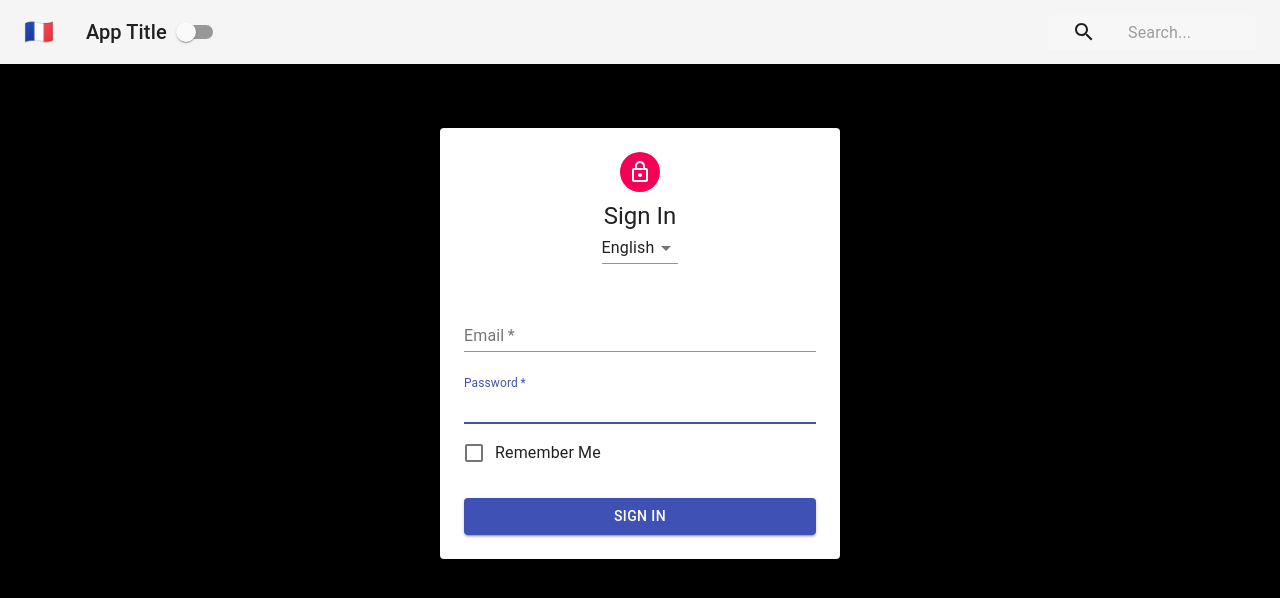
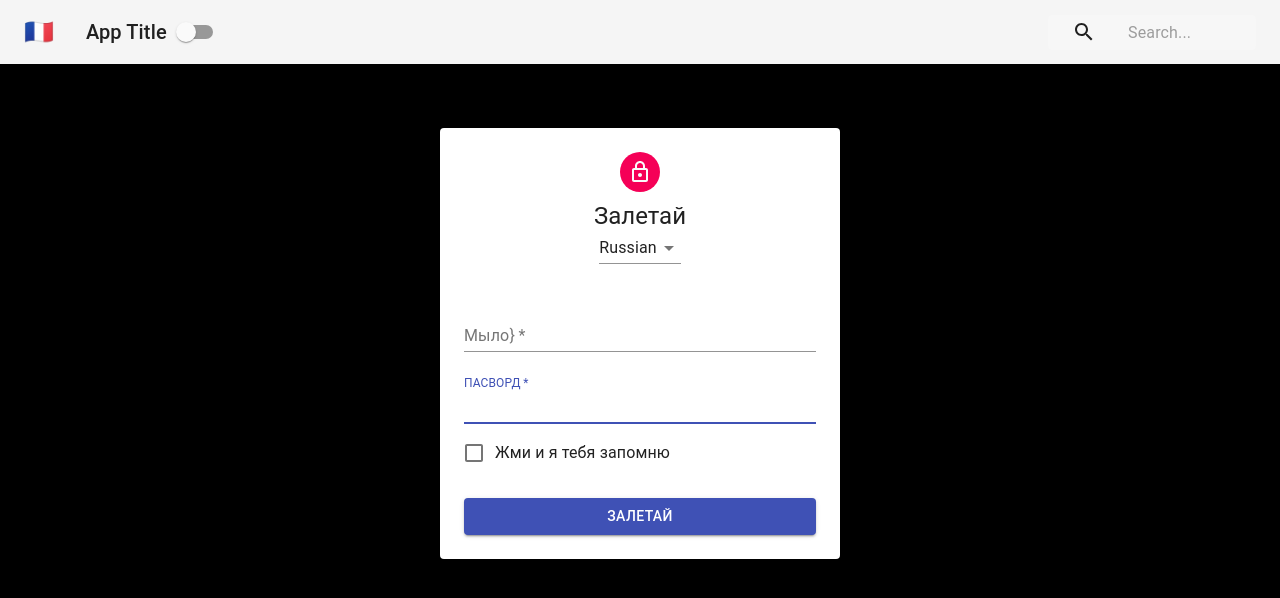
Before and after one commit to AlexeyTarasovv/context-ex, a React (Create React App) app: page / in a window 1280 px wide. Shown: the top 598 px of the page. Built offline with nearby package versions, Linux system fonts and the light colour scheme.

Commit message:
create LanguageContext and add it to form

```diff
--- a/src/App.js
+++ b/src/App.js
@@ -3,15 +3,18 @@ import Navbar from './Navbar';
 import Form from './Form';
 import PageContent from './PageContent';
 import { ThemeProvider } from './contexts/ThemeContext';
+import { LanguageProvider } from './contexts/LanguageContext';
 
 class App extends Component {
 	render() {
 		return (
 			<ThemeProvider>
-				<PageContent>
-					<Navbar />
-					<Form />
-				</PageContent>
+				<LanguageProvider>
+					<PageContent>
+						<Navbar />
+						<Form />
+					</PageContent>
+				</LanguageProvider>
 			</ThemeProvider>
 		);
 	}
--- a/src/Form.js
+++ b/src/Form.js
@@ -1,56 +1,78 @@
-import React, { Component } from "react";
-import Avatar from "@material-ui/core/Avatar";
-import Button from "@material-ui/core/Button";
-import CssBaseline from "@material-ui/core/CssBaseline";
-import FormControl from "@material-ui/core/FormControl";
-import FormControlLabel from "@material-ui/core/FormControlLabel";
-import Checkbox from "@material-ui/core/Checkbox";
-import Input from "@material-ui/core/Input";
-import InputLabel from "@material-ui/core/InputLabel";
-import LockOutlinedIcon from "@material-ui/icons/LockOutlined";
-import Paper from "@material-ui/core/Paper";
-import Typography from "@material-ui/core/Typography";
-import MenuItem from "@material-ui/core/MenuItem";
-import Select from "@material-ui/core/Select";
-import withStyles from "@material-ui/core/styles/withStyles";
-import styles from "./styles/FormStyles";
+import React, { Component } from 'react';
+import Avatar from '@material-ui/core/Avatar';
+import Button from '@material-ui/core/Button';
+import FormControl from '@material-ui/core/FormControl';
+import FormControlLabel from '@material-ui/core/FormControlLabel';
+import Checkbox from '@material-ui/core/Checkbox';
+import Input from '@material-ui/core/Input';
+import InputLabel from '@material-ui/core/InputLabel';
+import LockOutlinedIcon from '@material-ui/icons/LockOutlined';
+import Paper from '@material-ui/core/Paper';
+import Typography from '@material-ui/core/Typography';
+import MenuItem from '@material-ui/core/MenuItem';
+import Select from '@material-ui/core/Select';
+import withStyles from '@material-ui/core/styles/withStyles';
+import styles from './styles/FormStyles';
+import { LanguageContext } from './contexts/LanguageContext';
+
+const words = {
+	english: {
+		signIn: 'Sign In',
+		email: 'Email',
+		password: 'Password',
+		remember: 'Remember Me'
+	},
+	russian: {
+		signIn: 'Залетай',
+		email: 'Мыло',
+		password: 'ПАСВОРД',
+		remember: 'Жми и я тебя запомню'
+	},
+	french: {
+		signIn: 'Se Connecter',
+		email: 'Adresse Electronique',
+		password: 'Mot de Passe',
+		remember: 'Souviens-toi De Nol'
+	},
+	spanish: {
+		signIn: 'Registrarse',
+		email: 'Correo Electronico',
+		password: 'Contrasena',
+		remember: 'Recuerdame'
+	}
+};
 
 class Form extends Component {
+	static contextType = LanguageContext;
 	render() {
 		const { classes } = this.props;
+		const { language, changeLanguage } = this.context;
+		const { signIn, email, password, remember } = words[language];
 		return (
 			<main className={classes.main}>
 				<Paper className={classes.paper}>
 					<Avatar className={classes.avatar}>
 						<LockOutlinedIcon />
 					</Avatar>
-          <Typography variant='h5'>Sign In</Typography>
-          <Select value='english'>
-            <MenuItem value='english'>English</MenuItem>
-            <MenuItem value='french'>French</MenuItem>
-            <MenuItem value='spanish'>Spanish</MenuItem>
+					<Typography variant="h5">{signIn}</Typography>
+					<Select value={language} onChange={changeLanguage}>
+						<MenuItem value="english">English</MenuItem>
+						<MenuItem value="russian">Russian</MenuItem>
+						<MenuItem value="french">French</MenuItem>
+						<MenuItem value="spanish">Spanish</MenuItem>
 					</Select>
 					<form className={classes.form}>
-            <FormControl margin='normal' required fullWidth>
-              <InputLabel htmlFor='email'>Email</InputLabel>
-              <Input id='email' name='email' autoFocus />
+						<FormControl margin="normal" required fullWidth>
+							<InputLabel htmlFor="email">{email}}</InputLabel>
+							<Input id="email" name="email" autoFocus />
 						</FormControl>
-            <FormControl margin='normal' required fullWidth>
-              <InputLabel htmlFor='password'>Password</InputLabel>
-              <Input id='password' name='password' autoFocus />
+						<FormControl margin="normal" required fullWidth>
+							<InputLabel htmlFor="password">{password}</InputLabel>
+							<Input id="password" name="password" autoFocus />
 						</FormControl>
-            <FormControlLabel
-              control={<Checkbox color='primary' />}
-              label='Remember Me'
-            />
-            <Button
-              variant='contained'
-              type='submit'
-              fullWidth
-              color='primary'
-              className={classes.submit}
-            >
-              Sign In
+						<FormControlLabel control={<Checkbox color="primary" />} label={remember} />
+						<Button variant="contained" type="submit" fullWidth color="primary" className={classes.submit}>
+							{signIn}
 						</Button>
 					</form>
 				</Paper>
--- /dev/null
+++ b/src/contexts/LanguageContext.js
@@ -0,0 +1,24 @@
+import React, { Component, createContext } from 'react';
+
+export const LanguageContext = createContext();
+
+export class LanguageProvider extends Component {
+	constructor(props) {
+		super(props);
+		this.state = {
+			language: 'russian'
+		};
+	}
+
+	changeLanguage = (evt) => {
+		this.setState({ language: evt.target.value });
+	};
+
+	render() {
+		return (
+			<LanguageContext.Provider value={{ ...this.state, changeLanguage: this.changeLanguage }}>
+				{this.props.children}
+			</LanguageContext.Provider>
+		);
+	}
+}
```
Lines whose indentation alone changed are shown as unchanged.
